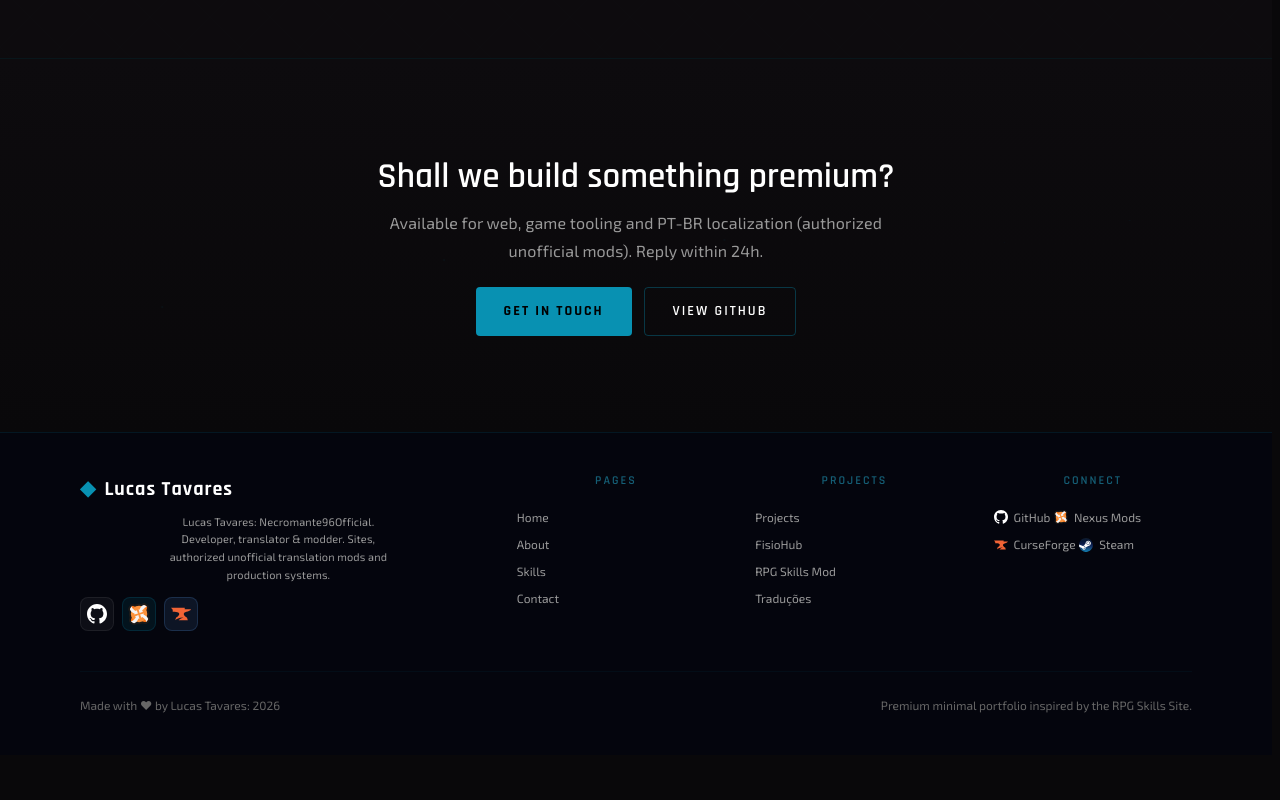
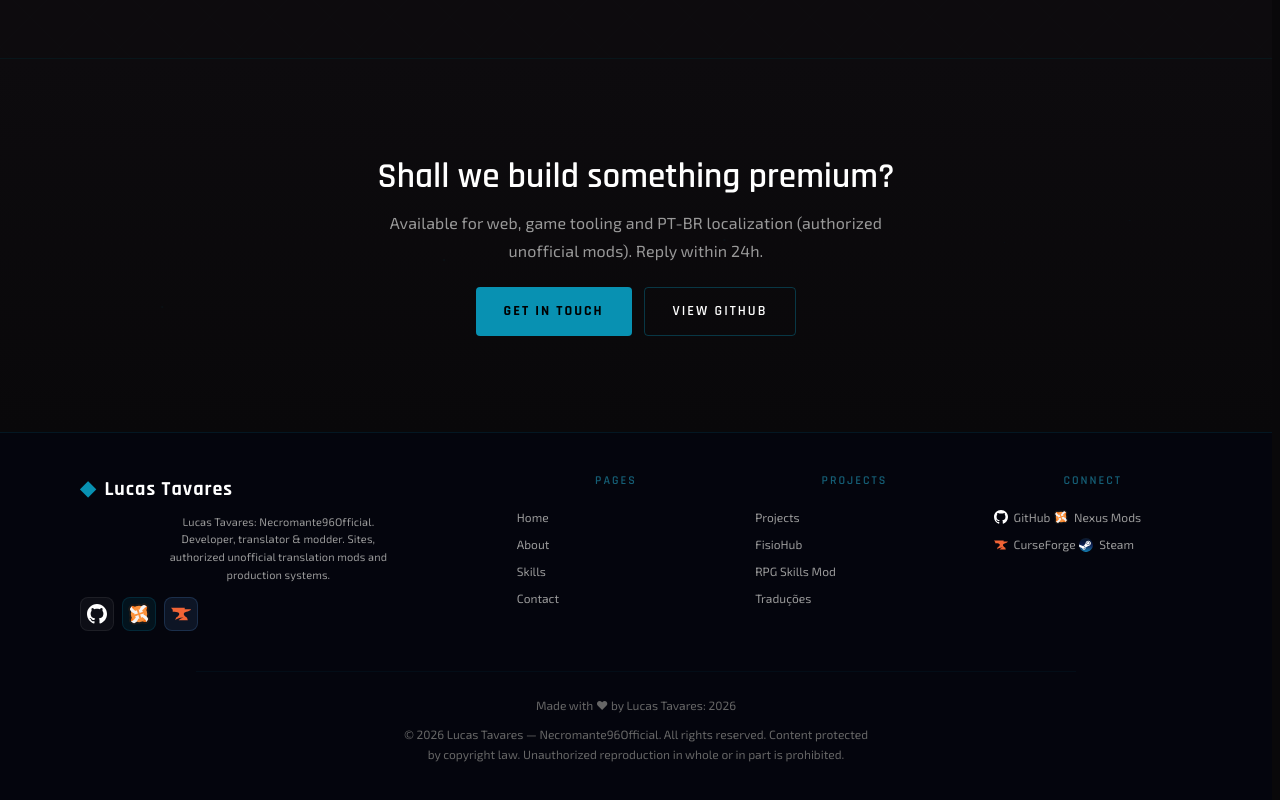
Before and after one commit to Necromante96Official/MeuPortfolioOficial, a plain HTML site: page index.html in a window 1280 px wide. Shown: the part 2896-3696 px from the top of the page. Before the commit the page ends 3651 px from the top, so only its background shows below. Drawn offline with Linux system fonts and the light colour scheme; some icons are missing.

Commit message:
Update 30

```diff
--- a/css/layout.css
+++ b/css/layout.css
@@ -812,9 +812,17 @@
   padding-top: var(--space-lg);
   display: flex;
   align-items: center;
-  justify-content: space-between;
+  justify-content: center;
+  flex-wrap: wrap;
+  gap: 10px 24px;
   font-size: var(--fs-xs);
   color: var(--text-dim);
+  text-align: center;
+  text-wrap: balance;
+  line-height: 1.6;
+  max-width: 880px;
+  margin-left: auto;
+  margin-right: auto;
 }
 
 .footer-bottom a {
--- a/i18n/en.json
+++ b/i18n/en.json
@@ -110,7 +110,7 @@
   "footer.projects": "Projects",
   "footer.connect": "Connect",
   "footer.made": "Made with &#9829; by Lucas Tavares: 2026",
-  "footer.rights": "Premium minimal portfolio inspired by the RPG Skills Site.",
+  "footer.rights": "© 2026 Lucas Tavares — Necromante96Official. All rights reserved. Content protected by copyright law. Unauthorized reproduction in whole or in part is prohibited.",
   "page.projects.kicker": "Full portfolio",
   "page.projects.title": "All projects",
   "page.projects.sub": "10+ cases: PWA, academic systems, Java mods, C# + Godot patch manager, translation pipelines and OBS overlays. Filter by category.",
--- a/i18n/pt-BR.json
+++ b/i18n/pt-BR.json
@@ -110,7 +110,7 @@
   "footer.projects": "Projetos",
   "footer.connect": "Conectar",
   "footer.made": "Feito com &#9829; por Lucas Tavares: 2026",
-  "footer.rights": "Portfólio minimalista premium inspirado no RPG Skills Site.",
+  "footer.rights": "© 2026 Lucas Tavares — Necromante96Official. Todos os direitos reservados. Conteúdo protegido por direitos autorais. É proibida a reprodução total ou parcial sem autorização expressa.",
   "page.projects.kicker": "Portfólio completo",
   "page.projects.title": "Todos os projetos",
   "page.projects.sub": "10+ cases: PWA, sistemas acadêmicos, mods Java, patch manager C# + Godot, pipelines de tradução e overlays OBS. Filtre por categoria.",
--- a/index.html
+++ b/index.html
@@ -316,9 +316,9 @@
         </div>
       </div>
       <div class="footer-bottom">
-        <span data-i18n="footer.made">Feito com &#9829; por Lucas Tavares: 2026</span>
-        <span data-i18n="footer.rights">Portfólio minimalista premium inspirado no RPG Skills Site.</span>
-      </div>
+         <span data-i18n="footer.made">Feito com &#9829; por Lucas Tavares: 2026</span>
+         <span data-i18n="footer.rights">© 2026 Lucas Tavares — Necromante96Official. Todos os direitos reservados.</span>
+       </div>
     </div>
   </footer>
 
--- a/js/i18n-data.js
+++ b/js/i18n-data.js
@@ -111,7 +111,7 @@ window.I18N_FALLBACK = {
   "footer.projects": "Projetos",
   "footer.connect": "Conectar",
   "footer.made": "Feito com &#9829; por Lucas Tavares: 2026",
-  "footer.rights": "Portfólio minimalista premium inspirado no RPG Skills Site.",
+  "footer.rights": "© 2026 Lucas Tavares — Necromante96Official. Todos os direitos reservados. Conteúdo protegido por direitos autorais. É proibida a reprodução total ou parcial sem autorização expressa.",
   "page.projects.kicker": "Portfólio completo",
   "page.projects.title": "Todos os projetos",
   "page.projects.sub": "10+ cases: PWA, sistemas acadêmicos, mods Java, patch manager C# + Godot, pipelines de tradução e overlays OBS. Filtre por categoria.",
@@ -288,7 +288,7 @@ window.I18N_FALLBACK = {
   "footer.projects": "Projects",
   "footer.connect": "Connect",
   "footer.made": "Made with &#9829; by Lucas Tavares: 2026",
-  "footer.rights": "Premium minimal portfolio inspired by the RPG Skills Site.",
+  "footer.rights": "© 2026 Lucas Tavares — Necromante96Official. All rights reserved. Content protected by copyright law. Unauthorized reproduction in whole or in part is prohibited.",
   "page.projects.kicker": "Full portfolio",
   "page.projects.title": "All projects",
   "page.projects.sub": "10+ cases: PWA, academic systems, Java mods, C# + Godot patch manager, translation pipelines and OBS overlays. Filter by category.",
```
